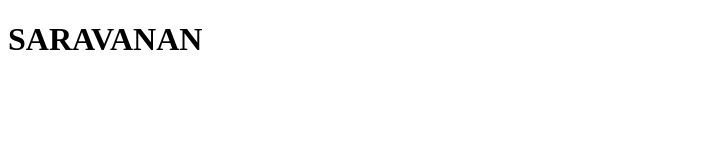
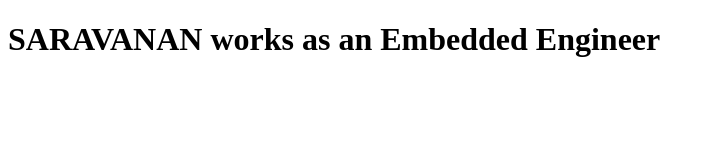
Before and after one commit to saravananadidev/adidev_folder, a plain HTML site: page index.html in a window 1280 px wide. Shown: the whole page, without its empty margins (0-714 px from the left). Drawn offline with Linux system fonts and the light colour scheme.

Commit message:
fix : added a new sentence

```diff
--- a/index.html
+++ b/index.html
@@ -1,6 +1,6 @@
 <!DOCTYPE html>
 <html>
     <body>
-        <h1>SARAVANAN</h1>
+        <h1>SARAVANAN works as an Embedded Engineer</h1>
     </body>
 </html>
```
